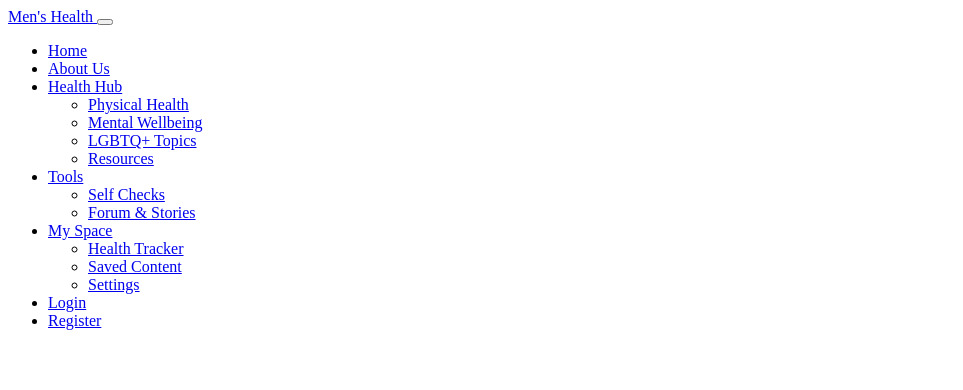
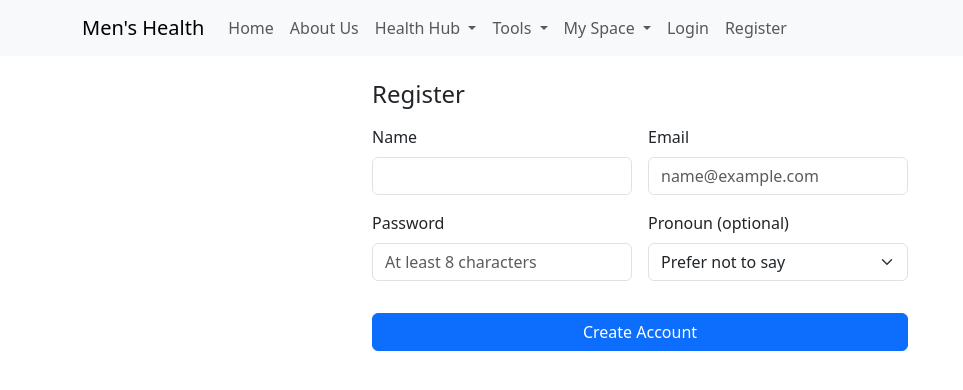
Before and after one commit to ZhiyueShen/FIT5032-A1, a Vue app: page /register in a window 1280 px wide. Shown: the top 390 px of the page, without its empty margins (0-963 px from the left). Built offline with nearby package versions, Linux system fonts and the light colour scheme.

Commit message:
Restructure homepage layout; Implement full registration workflow with validation and user list

```diff
--- a/package.json
+++ b/package.json
@@ -9,6 +9,9 @@
     "preview": "vite preview"
   },
   "dependencies": {
+    "@primeuix/themes": "^1.2.3",
+    "bootstrap": "^5.3.8",
+    "primevue": "^4.3.7",
     "vue": "^3.5.18",
     "vue-router": "^4.5.1"
   },
--- a/src/components/AppNav.vue
+++ b/src/components/AppNav.vue
@@ -2,22 +2,26 @@
 <template>
   <nav class="navbar navbar-expand-lg navbar-light bg-light">
     <div class="container">
-      <!-- brand -->
+      <!-- Brand -->
       <a class="navbar-brand" href="#" @click.prevent="$router.push('/')">
         Men's Health
       </a>
 
-      <!-- toggle button (mobile) -->
+      <!-- Mobile toggler -->
       <button
         class="navbar-toggler"
         type="button"
         data-bs-toggle="collapse"
-        data-bs-target="#nav"
+        data-bs-target="#mainNav"
+        aria-controls="mainNav"
+        aria-expanded="false"
+        aria-label="Toggle navigation"
       >
         <span class="navbar-toggler-icon"></span>
       </button>
 
-      <div id="nav" class="collapse navbar-collapse">
+      <!-- Collapsible content -->
+      <div id="mainNav" class="collapse navbar-collapse">
         <ul class="navbar-nav me-auto mb-2 mb-lg-0">
           <li class="nav-item">
             <RouterLink class="nav-link" to="/">Home</RouterLink>
@@ -25,13 +29,10 @@
           <li class="nav-item">
             <RouterLink class="nav-link" to="/about">About Us</RouterLink>
           </li>
+
+        <!-- Health Hub dropdown -->
           <li class="nav-item dropdown">
-            <a
-              class="nav-link dropdown-toggle"
-              href="#"
-              role="button"
-              data-bs-toggle="dropdown"
-            >
+            <a class="nav-link dropdown-toggle" href="#" role="button" data-bs-toggle="dropdown">
               Health Hub
             </a>
             <ul class="dropdown-menu">
@@ -41,13 +42,10 @@
               <li><RouterLink class="dropdown-item" to="/health/resources">Resources</RouterLink></li>
             </ul>
           </li>
+
+        <!-- Tools dropdown -->
           <li class="nav-item dropdown">
-            <a
-              class="nav-link dropdown-toggle"
-              href="#"
-              role="button"
-              data-bs-toggle="dropdown"
-            >
+            <a class="nav-link dropdown-toggle" href="#" role="button" data-bs-toggle="dropdown">
               Tools
             </a>
             <ul class="dropdown-menu">
@@ -55,13 +53,10 @@
               <li><RouterLink class="dropdown-item" to="/tools/forum">Forum & Stories</RouterLink></li>
             </ul>
           </li>
+
+        <!-- My Space dropdown -->
           <li class="nav-item dropdown">
-            <a
-              class="nav-link dropdown-toggle"
-              href="#"
-              role="button"
-              data-bs-toggle="dropdown"
-            >
+            <a class="nav-link dropdown-toggle" href="#" role="button" data-bs-toggle="dropdown">
               My Space
             </a>
             <ul class="dropdown-menu">
@@ -70,6 +65,7 @@
               <li><RouterLink class="dropdown-item" to="/my-space/settings">Settings</RouterLink></li>
             </ul>
           </li>
+
           <li class="nav-item">
             <RouterLink class="nav-link" to="/login">Login</RouterLink>
           </li>
@@ -85,3 +81,8 @@
 <script setup lang="ts">
 // no logic yet
 </script>
+
+<style scoped>
+/* Optional: tweak link spacing on desktop */
+.nav-link { padding-left: .5rem; padding-right: .5rem; }
+</style>
--- a/src/main.ts
+++ b/src/main.ts
@@ -1,3 +1,7 @@
+// Bootstrap
+import 'bootstrap/dist/css/bootstrap.min.css'
+import 'bootstrap'
+
 // src/main.ts
 import { createApp } from 'vue'
 import App from './App.vue'
--- /dev/null
+++ b/src/pages/Register.vue
@@ -0,0 +1,179 @@
+<template>
+    <div class="container py-4" style="max-width:560px">
+        <h2 class="h4 mb-3">Register</h2>
+
+        <form @submit.prevent="onSubmit" novalidate>
+        <div class="row g-3">
+            <!-- Name -->
+            <div class="col-12 col-md-6">
+            <label class="form-label" for="name">Name</label>
+            <input id="name"
+                    v-model.trim="name"
+                    class="form-control"
+                    @blur="validateName(true)"
+                    @input="validateName(false)" />
+            <div v-if="errors.name" class="text-danger small">{{ errors.name }}</div>
+            </div>
+
+            <!-- Email -->
+            <div class="col-12 col-md-6">
+            <label class="form-label" for="email">Email</label>
+            <input id="email"
+                    v-model.trim="email"
+                    type="email"
+                    class="form-control"
+                    placeholder="name@example.com"
+                    @blur="validateEmail(true)"
+                    @input="validateEmail(false)" />
+            <div v-if="errors.email" class="text-danger small">{{ errors.email }}</div>
+            </div>
+
+            <!-- Password -->
+            <div class="col-12 col-md-6">
+            <label class="form-label" for="password">Password</label>
+            <input id="password"
+                    v-model="password"
+                    type="password"
+                    class="form-control"
+                    placeholder="At least 8 characters"
+                    @blur="validatePassword(true)"
+                    @input="validatePassword(false)" />
+            <div v-if="errors.password" class="text-danger small">{{ errors.password }}</div>
+            </div>
+
+            <!-- Pronoun (optional) -->
+            <div class="col-12 col-md-6">
+            <label class="form-label" for="pronoun">Pronoun (optional)</label>
+            <select id="pronoun" v-model="pronoun" class="form-select">
+                <option value="">Prefer not to say</option>
+                <option value="he/him">He / Him</option>
+                <option value="she/her">She / Her</option>
+                <option value="they/them">They / Them</option>
+            </select>
+            </div>
+
+            <!-- Form-level error -->
+            <div class="col-12">
+            <div v-if="formError" class="text-danger small">{{ formError }}</div>
+            </div>
+
+            <!-- Submit -->
+            <div class="col-12">
+            <button class="btn btn-primary w-100">Create Account</button>
+            </div>
+
+            <!-- User list (PrimeVue DataTable) -->
+            <div v-if="users.length" class="mt-4">
+            <h5>Registered Users</h5>
+            <DataTable :value="users" tableStyle="min-width: 20rem">
+                <Column field="name" header="Name" />
+                <Column field="email" header="Email" />
+                <Column field="pronoun" header="Pronoun" />
+            </DataTable>
+            </div>
+        </div>
+        </form>
+    </div>
+</template>
+
+<script setup lang="ts">
+import { ref } from 'vue'
+import DataTable from 'primevue/datatable'
+import Column from 'primevue/column'
+
+// form state
+const name = ref('')
+const email = ref('')
+const password = ref('')
+const pronoun = ref<string>('')
+
+// error states
+const formError = ref('')
+const errors = ref<{ name: string|null; email: string|null; password: string|null }>({
+    name: null,
+    email: null,
+    password: null,
+})
+
+// helpers
+const required = (v: any) => (v ?? '').toString().trim().length > 0
+const isEmail  = (v: string) => /^[^\s@]+@[^\s@]+\.[^\s@]+$/.test(v)
+const minLen   = (v: string, n: number) => (v ?? '').length >= n
+
+const users = ref<any[]>(getUsers())
+
+function getUsers(): any[] {
+    return JSON.parse(localStorage.getItem('fit_users') || '[]')
+}
+function saveUsers(arr: any[]) {
+    localStorage.setItem('fit_users', JSON.stringify(arr))
+}
+function setLoggedInUser(userSummary: any) {
+    localStorage.setItem('fit_user', JSON.stringify(userSummary))
+}
+
+// XSS guard for name only
+function sanitise(str = '') {
+    return str
+        .replace(/</g, '&lt;')
+        .replace(/>/g, '&gt;')
+        .replace(/"/g, '&quot;')
+        .replace(/'/g, '&#39;')
+}
+
+// validators
+const validateName = (blur: boolean) => {
+    if (!required(name.value) || name.value.length < 3) {
+        if (blur) errors.value.name = 'Name must be at least 3 characters'
+    } else {
+        errors.value.name = null
+    }
+}
+const validateEmail = (blur: boolean) => {
+    if (!isEmail(email.value)) {
+        if (blur) errors.value.email = 'Invalid email format'
+    } else {
+        errors.value.email = null
+    }
+}
+const validatePassword = (blur: boolean) => {
+    const minLength = 8
+    if (!minLen(password.value, minLength)) {
+        if (blur) errors.value.password = `Password must be at least ${minLength} characters long.`
+    } else {
+        errors.value.password = null
+    }
+    }
+
+function onSubmit() {
+    validateName(true)
+    validateEmail(true)
+    validatePassword(true)
+
+    if (errors.value.name || errors.value.email || errors.value.password) return
+
+    const exists = users.value.find(u => u.email === email.value)
+    if (exists) {
+        formError.value = 'Email already exists'
+        return
+    }
+
+    const user = {
+        id: Date.now(),
+        name: sanitise(name.value),
+        email: email.value.trim(),
+        password: password.value,
+        pronoun: pronoun.value,
+    }
+
+    users.value.push(user)
+    saveUsers(users.value)
+
+    setLoggedInUser({ id: user.id, name: user.name, email: user.email, pronoun: user.pronoun })
+
+    name.value = ''
+    email.value = ''
+    password.value = ''
+    pronoun.value = ''
+}
+</script>
--- a/src/router.ts
+++ b/src/router.ts
@@ -3,10 +3,12 @@ import { createRouter, createWebHistory } from 'vue-router'
 import type { RouteRecordRaw } from 'vue-router'
 import HomePage from './pages/HomePage.vue'
 import HealthHub from './pages/HealthHub.vue'
+import Register from './pages/Register.vue'
 
 const routes: RouteRecordRaw[] = [
   { path: '/', name: 'home', component: HomePage },
   { path: '/health', name: 'health', component: HealthHub },
+  { path: '/register', name: 'register', component: Register }
 ]
 
 export default createRouter({
```
Also changed, not shown: 1 other file (tests, documents, lock files or other folders).
